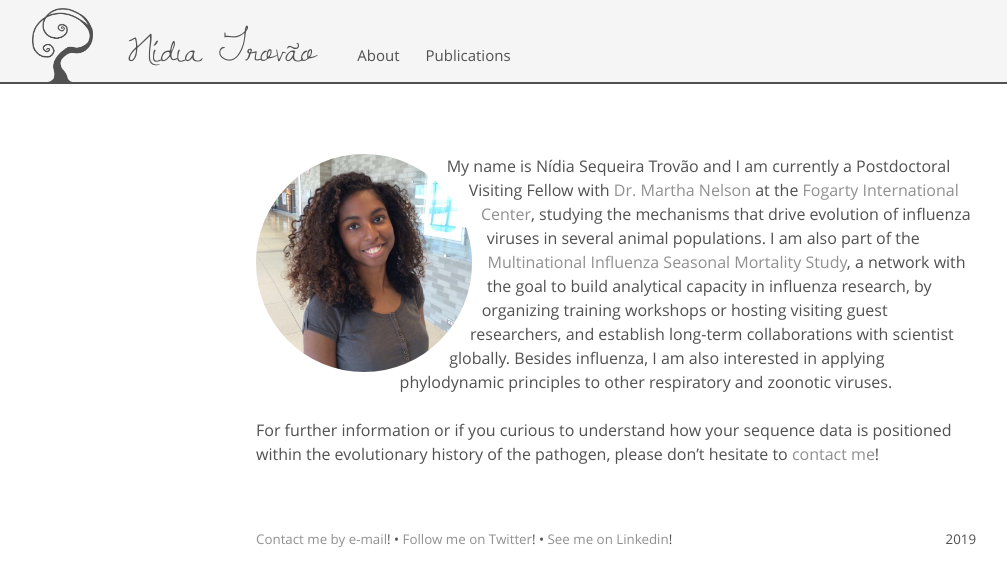
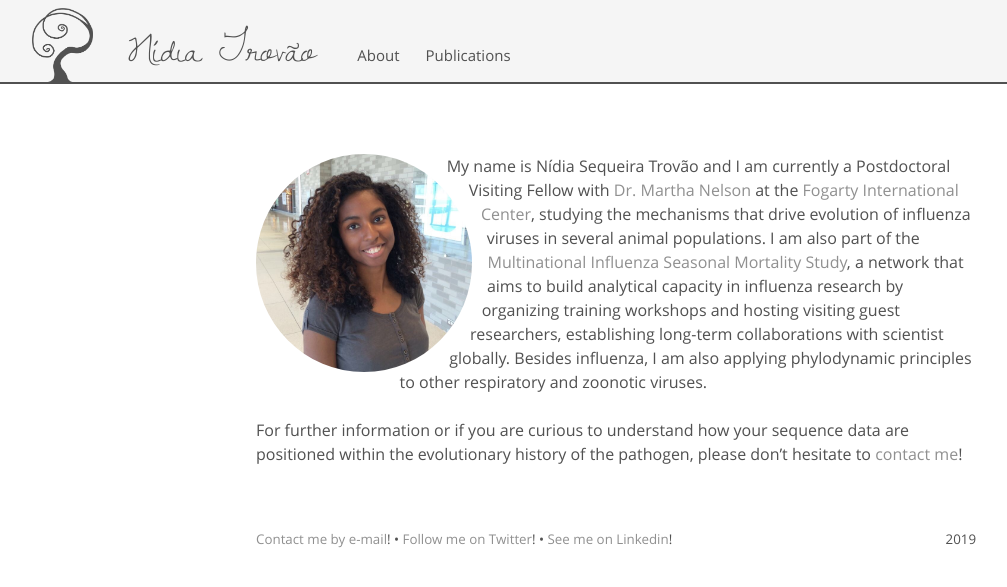
Before and after one commit to nidiatrovao/nidiatrovao.github.io, a Jekyll site: the page built from index.html, in a window 1280 px wide. Shown: the top 587 px of the page, without its empty margins (24-1031 px from the left). Built offline with Jekyll 4.4.1, drawn with Linux system fonts in a browser that asks for light colours.

Commit message:
Update index.html

```diff
--- a/index.html
+++ b/index.html
@@ -6,8 +6,8 @@
 <div class="page"><img src="{{ site.baseurl }}/public/nt.jpg" alt="Nídia Trovão" style="border-radius: 50%;">
 
 My name is Nídia Sequeira Trovão and I am currently a Postdoctoral Visiting Fellow with <a href="http://misms.net/staff/martha-nelson/">Dr. Martha Nelson</a> at the <a href="https://www.fic.nih.gov/Pages/Default.aspx">Fogarty International Center</a>, studying the mechanisms that drive evolution of influenza viruses in several animal populations.
-I am also part of the <a href="http://misms.net">Multinational Influenza Seasonal Mortality Study</a>, a network with the goal to build analytical capacity in influenza research, by organizing training workshops or hosting visiting guest researchers, and establish long-term collaborations with scientist globally.
-Besides influenza, I am also interested in applying phylodynamic principles to other respiratory and zoonotic viruses.
+I am also part of the <a href="http://misms.net">Multinational Influenza Seasonal Mortality Study</a>, a network that aims to build analytical capacity in influenza research by organizing training workshops and hosting visiting guest researchers, establishing long-term collaborations with scientist globally.
+Besides influenza, I am also applying phylodynamic principles to other respiratory and zoonotic viruses.
 <br><br>
-For further information or if you curious to understand how your sequence data is positioned within the evolutionary history of the pathogen, please don’t hesitate to <a href="http://www.google.com/recaptcha/mailhide/d?k=01NqppQr6VZzJtBnX1B1RDuw==&amp;c=15YkdRwX0Emp37Odw61dyCyrGOiI_gucHoEuzZzUzks=" onclick="window.open('http://www.google.com/recaptcha/mailhide/d?k\x3d01NqppQr6VZzJtBnX1B1RDuw\x3d\x3d\x26c\x3d15YkdRwX0Emp37Odw61dyCyrGOiI_gucHoEuzZzUzks\x3d', '', 'toolbar=0,scrollbars=0,location=0,statusbar=0,menubar=0,resizable=0,width=500,height=300'); return false;" title="Click to reveal my e-mail address">contact me</a>!
+For further information or if you are curious to understand how your sequence data are positioned within the evolutionary history of the pathogen, please don’t hesitate to <a href="http://www.google.com/recaptcha/mailhide/d?k=01NqppQr6VZzJtBnX1B1RDuw==&amp;c=15YkdRwX0Emp37Odw61dyCyrGOiI_gucHoEuzZzUzks=" onclick="window.open('http://www.google.com/recaptcha/mailhide/d?k\x3d01NqppQr6VZzJtBnX1B1RDuw\x3d\x3d\x26c\x3d15YkdRwX0Emp37Odw61dyCyrGOiI_gucHoEuzZzUzks\x3d', '', 'toolbar=0,scrollbars=0,location=0,statusbar=0,menubar=0,resizable=0,width=500,height=300'); return false;" title="Click to reveal my e-mail address">contact me</a>!
 </div>
```
